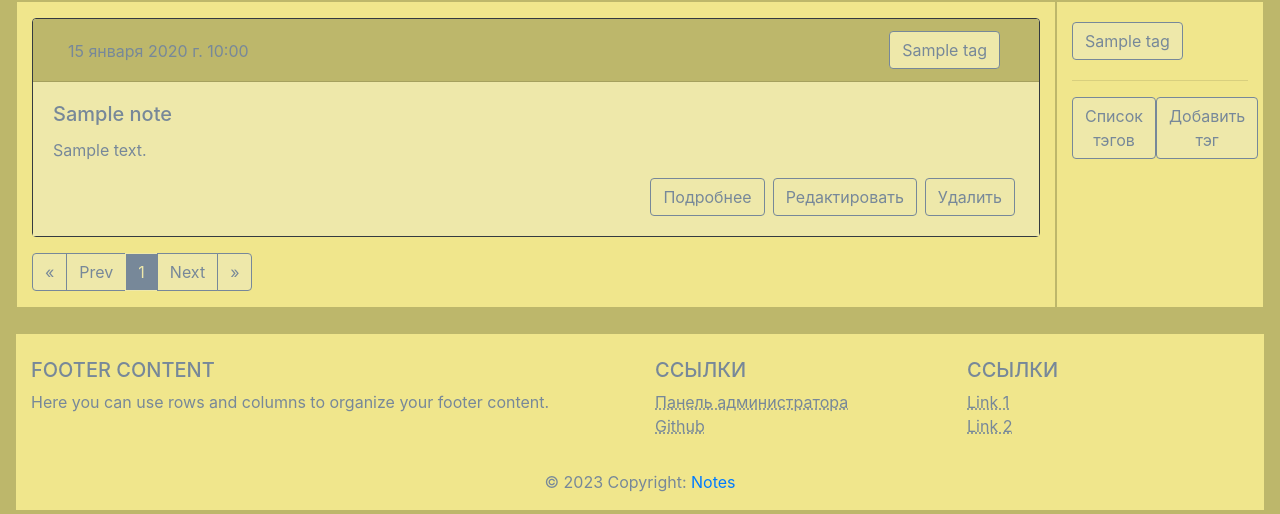
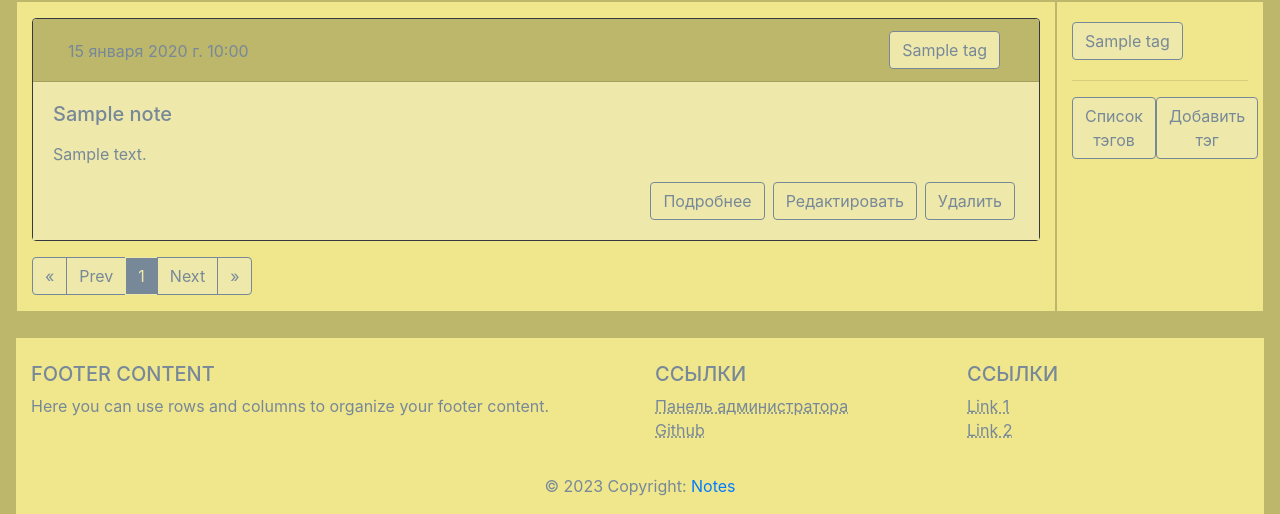
Before and after one commit to VasyaPupkin120/notes, a Django app: page / in a window 1280 px wide. Shown: the part 220-734 px from the top of the page. Run offline with Django 4.2, Linux system fonts and the light colour scheme; a user stored in the database is signed in; tables that the repository leaves empty hold one stand-in row (values such as "Sample post"); some libraries are stand-ins or nearby versions.

Commit message:
увеличил количество выводимых слов в короткой карточке, добавил фильтр вставки <br> на месте символов перевода строки

```diff
--- a/webnotes/main/templates/main/includes/full_card.html
+++ b/webnotes/main/templates/main/includes/full_card.html
@@ -15,7 +15,7 @@
     </div>
     <div class="card-body card-light-color">
         <h5 class="card-title">{{ note.title }}</h5>
-        <p class="card-text">{{ note.content }}</p>
+        <p class="card-text">{{ note.content|linebreaks }}</p>
         <div class="d-flex justify-content-end">
             <a href="{% url "note_update" note.slug %}" class="btn btn-light tag-button-color mx-1">Редактировать</a>
             <a href="{% url "note_delete" note.slug %}" class="btn btn-light tag-button-color mx-1">Удалить</a>
--- a/webnotes/main/templates/main/includes/short_card.html
+++ b/webnotes/main/templates/main/includes/short_card.html
@@ -15,7 +15,7 @@
     </div>
     <div class="card-body card-light-color">
         <h5 class="card-title"><a href="{{ note.get_absolute_url }}" class="card-light-color">{{ note.title }}</a></h5>
-        <p class="card-text">{{ note.content|truncatewords:20 }}</p>
+        <p class="card-text">{{ note.content|linebreaks|truncatewords:60 }}</p>
         <div class="d-flex justify-content-end">
             <a href="{{ note.get_absolute_url }}" class="btn btn-light tag-button-color mx-1">Подробнее</a>
             <a href="{% url "note_update" note.slug %}" class="btn btn-light tag-button-color mx-1">Редактировать</a>
```
